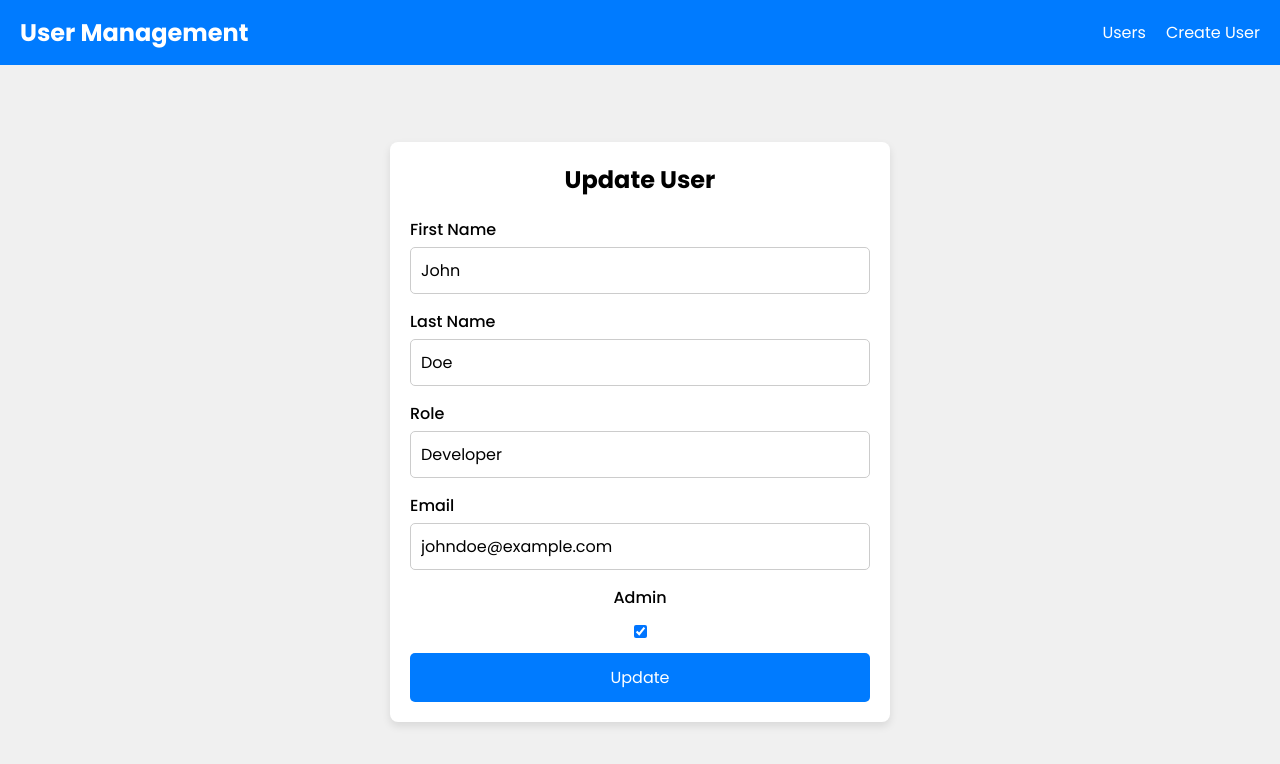
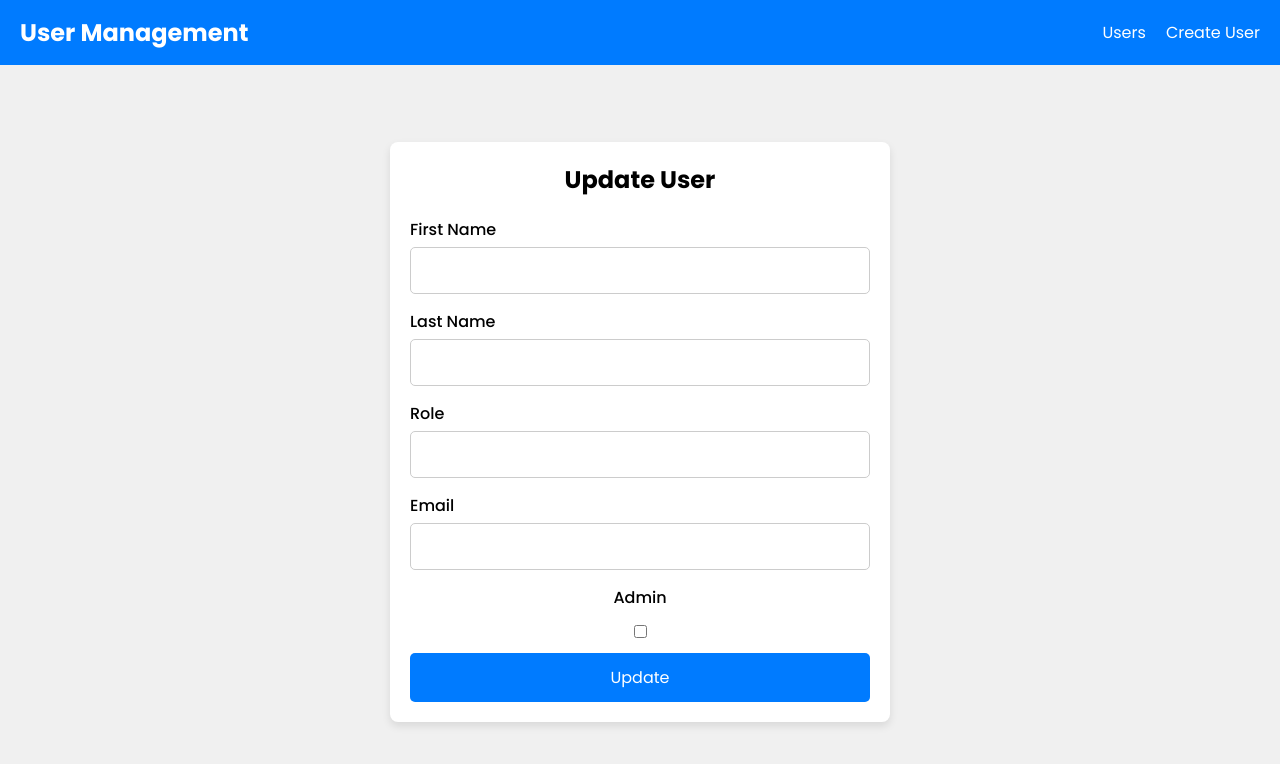
Before and after one commit to VictorMugisha/my-crud, a React (Vite) app in the folder client/: page /update/1 in a window 1280 px wide. Shown: the top 764 px of the page. Built offline with nearby package versions, Linux system fonts and the light colour scheme; no server answers.

Commit message:
Refactored some codes

```diff
--- a/client/src/pages/UpdateUser.jsx
+++ b/client/src/pages/UpdateUser.jsx
@@ -7,18 +7,16 @@ export default function UpdateUser() {
 
     // Mock initial user data - replace this with actual data fetching logic
     const initialUserData = {
-        firstName: 'John',
-        lastName: 'Doe',
-        role: 'Developer',
-        email: 'johndoe@example.com',
-        isAdmin: true,
+        firstName: '',
+        lastName: '',
+        role: '',
+        email: '',
+        isAdmin: null,
     };
 
     const [formData, setFormData] = useState(initialUserData);
 
-    // Simulate fetching user data on component mount
     useEffect(() => {
-        // Fetching user from the backend using "http://localhost:5000/users/:id" endpoint
         async function fetchUser() {
             try {
                 const user = await fetch(`http://localhost:5000/${id}`);
```
